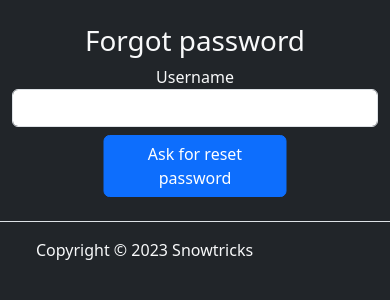
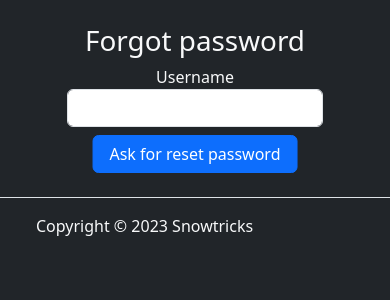
Before and after one commit to requenaGuillaume/snowtricks, a Symfony app: template templates/reset_password/request.html.twig in a window 390 px wide. Shown: the part 87-387 px from the top of the page. Run offline with Twig, Linux system fonts and the light colour scheme; the template is opened without the code that fills it, so the values that code supplies are empty; form fields are guessed from the names that the template uses; some libraries are stand-ins or nearby versions.

Commit message:
add responsive forgot password page

```diff
--- a/templates/reset_password/request.html.twig
+++ b/templates/reset_password/request.html.twig
@@ -1,4 +1,19 @@
 {% extends 'base.html.twig' %}
+
+{% block stylesheets %}
+    <style>
+        @media screen and (max-width: 768px){
+           form{
+                width: 70% !important;
+                margin: 0 auto;
+            }
+
+            form button{
+                width: 80%;
+            }
+        }
+    </style>
+{% endblock %}
 
 {% block title %}Forgot password{% endblock %}
 
```
